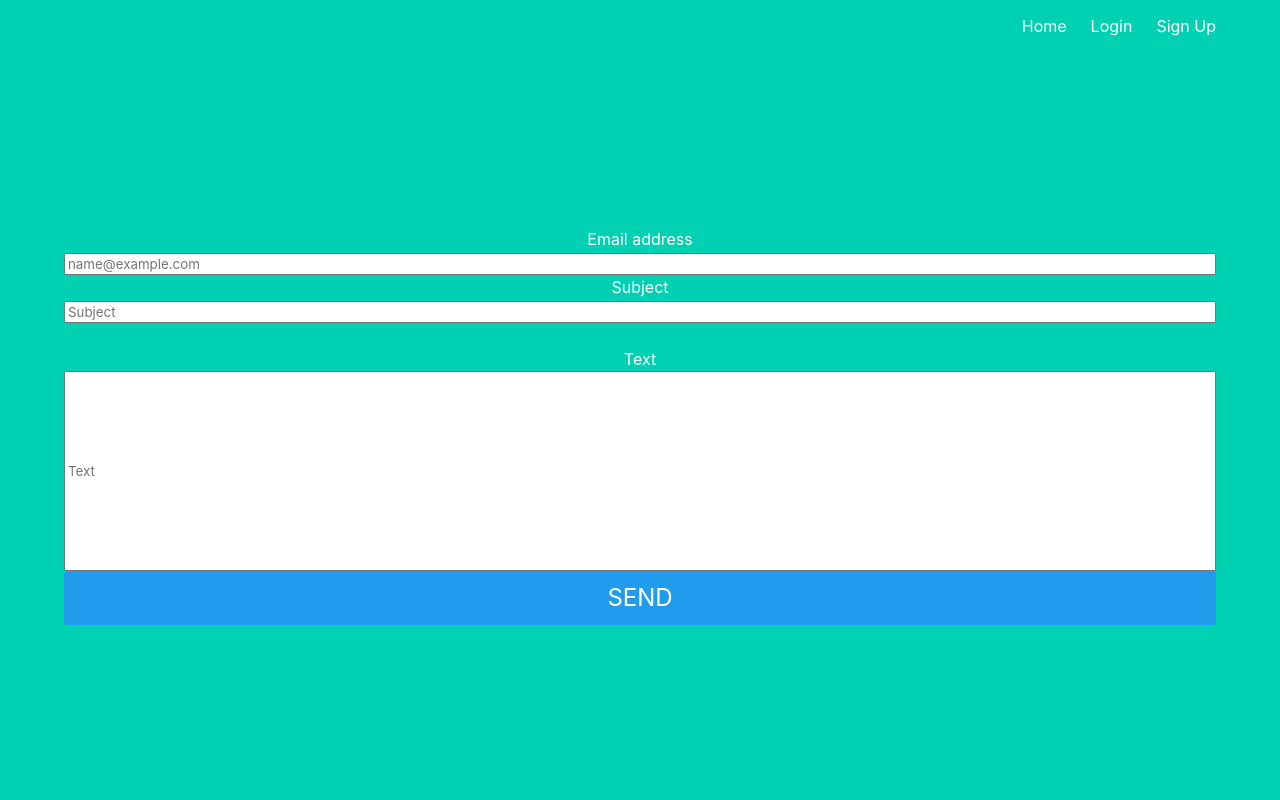
After one commit to KamilJankowski99/projekt-zesposlowy, a Python web app: template templates/adminpanel.html in a window 1280 px wide. The commit adds this page. Run offline with Jinja, Linux system fonts and the light colour scheme; the template is opened without the code that fills it, so the values that code supplies are empty.

Commit message:
admin panel post

```diff
--- a/auth.py
+++ b/auth.py
@@ -38,7 +38,7 @@ def login_post():
     # add the new user to the database
     db.session.add(db_record_new_session) #przygotowanie obiektu ORM
     db.session.commit() #commit do bazy
-    return redirect(url_for('main.profile'))
+    return redirect(url_for('main.adminpanel'))
 
 @auth.route('/signup')
 def signup():
--- a/models.py
+++ b/models.py
@@ -11,3 +11,9 @@ class User(UserMixin, db.Model):
 class Session_tracking(db.Model):
     id = db.Column(db.Integer, primary_key=True)
     session = db.Column(db.String(1000))
+
+class Mails(db.Model):
+    id = db.Column(db.Integer, primary_key=True)
+    email = db.Column(db.String(100))
+    subject = db.Column(db.String(100))
+    text = db.Column(db.String(1000))
--- /dev/null
+++ b/templates/adminpanel.html
@@ -0,0 +1,23 @@
+{% extends "base.html" %}
+
+{% block content %}
+<form method="POST" action="/adminpanel">
+  <div class="form-floating">
+      <label for="formGroupExampleInput" class="form-label">Email address</label>
+      <input type="email" class="form-control" name="Email" id="floatingInput" placeholder="name@example.com"  style="width: 100%"/>
+  </div>
+
+  <div class="form-floating">
+    <label for="floatingTextarea1">Subject</label>
+    <input type="text" class="form-control" name="Subject" placeholder="Subject" id="floatingTextarea1" style="width: 100%">
+  </div>
+
+  </br>
+  <div class="form-floating">
+    <label for="floatingTextarea2">Text</label>
+    <input type="text" class="form-control" name="Text" placeholder="Text" id="floatingTextarea2" style="height: 200px; width: 100%">
+  </div>
+
+  <button type="submit" class="button is-block is-info is-large is-fullwidth" style="float:right">SEND</button>
+</form>
+{% endblock %}
--- a/templates/base.html
+++ b/templates/base.html
@@ -22,7 +22,7 @@
                                 Home
                             </a>
                             {% if current_user.is_authenticated %}
-                            <a href="{{ url_for('main.profile') }}" class="navbar-item">
+                            <a href="{{ url_for('main.adminpanel') }}" class="navbar-item">
                                 Profile
                             </a>
                             {% endif %}
```
Also changed, not shown: main.py (+21 -4 lines), templates/admin-panel.html (deleted, +0 -44 lines), db.sqlite.
